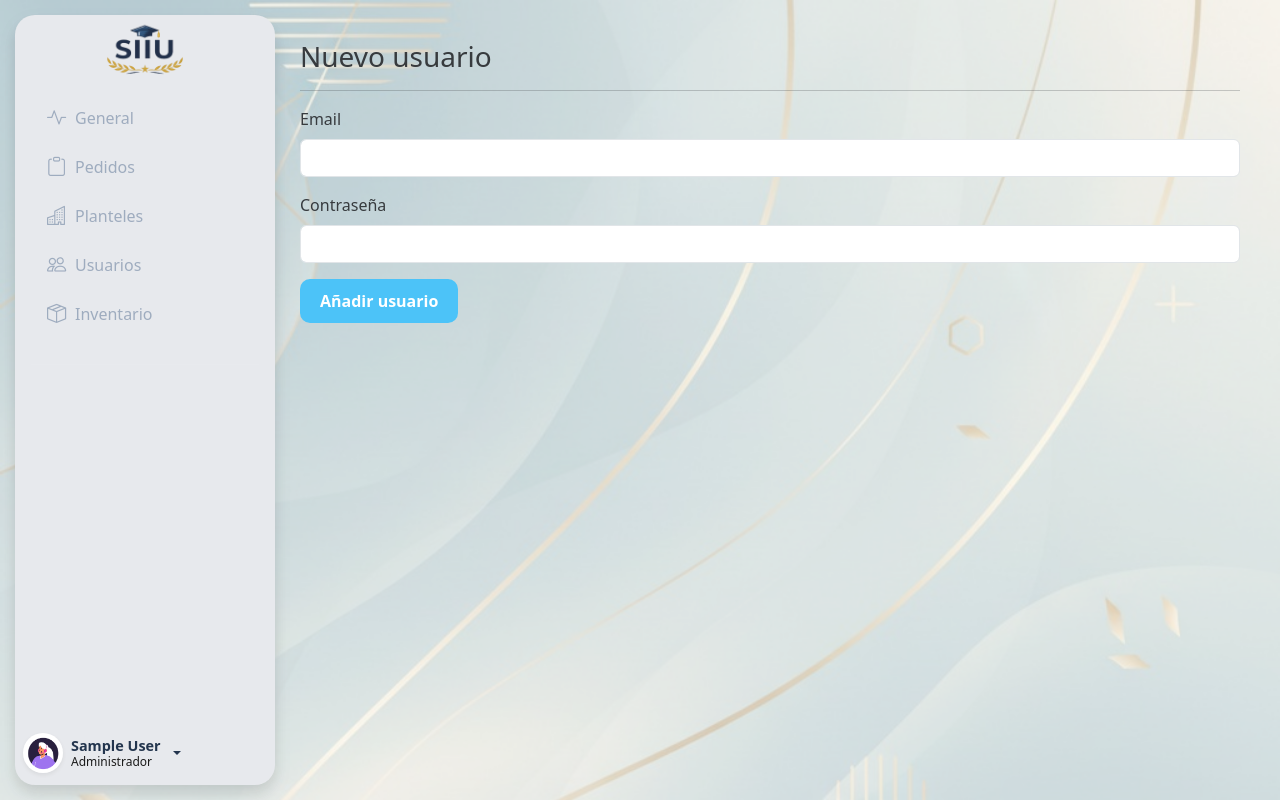
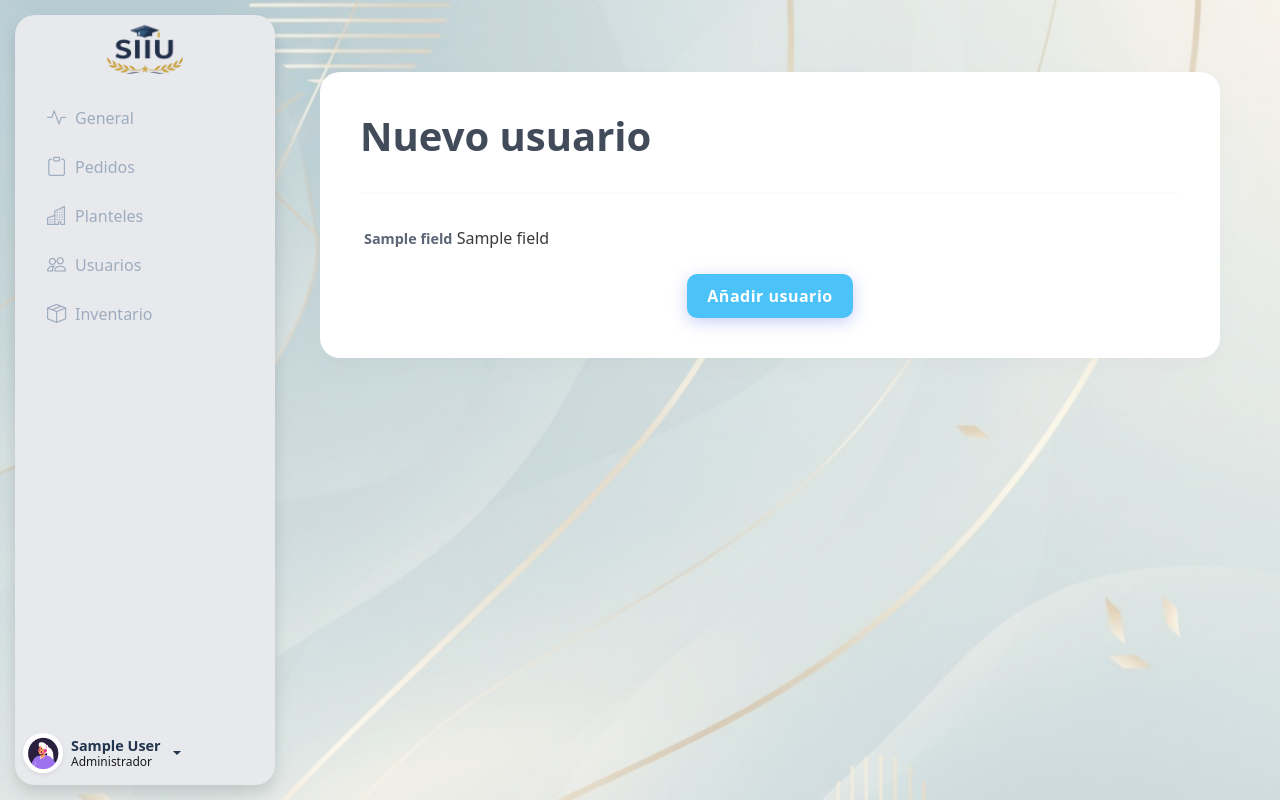
Before and after one commit to DaveChessington/SIIU, a Django app: template templates/new_user.html in a window 1280 px wide. Run offline with Django 5.2, Linux system fonts and the light colour scheme; a user stored in the database is signed in; tables that the repository leaves empty hold one stand-in row (values such as "Sample post"); the template is opened without the code that fills it: values that come from a table or form of the project are taken from there, most other values are stand-ins (such as "Sample title", 1, 10 or a date in 2020); parts of the project's set-up code (start-up, migrations or seed data) failed here and were passed over.

Commit message:
layout and styles for new user form page

```diff
--- a/templates/new_user.html
+++ b/templates/new_user.html
@@ -1,16 +1,88 @@
 {% extends 'base_site.html' %}
+
 {% block main_content %}
+
+<style>
+    h1 {
+        font-weight: 700;
+        color: #2d3748;
+        margin-bottom: 2rem;
+    }
+
+    /* Container & Header */
+    form {
+        background: #ffffff;
+        padding: 2.5rem;
+        border-radius: 20px;
+        box-shadow: 0 10px 25px rgba(0, 0, 0, 0.03);
+        max-width: 900px;
+        margin: 2rem auto;
+    }
+
+    hr {
+        border: 0;
+        border-top: 2px solid #edf2f7;
+        margin-bottom: 2rem;
+    }
+
+    /* Label Styling */
+    .form-label {
+        font-weight: 600;
+        font-size: 0.9rem;
+        color: #4a5568;
+        margin-bottom: 8px;
+        margin-left: 4px;
+    }
+
+
+
+    /* Error Styling */
+    .alert-danger {
+        background-color: #fff5f5;
+        border: none;
+        color: #c53030;
+        font-size: 0.85rem;
+        font-weight: 500;
+        border-radius: 8px;
+        padding: 8px 12px !important;
+    }
+
+    /* Modern Button */
+    .btn-primary {
+        background: linear-gradient(135deg, #667eea 0%, #764ba2 100%);
+        border: none;
+        padding: 12px 40px;
+        border-radius: 12px;
+        font-weight: 600;
+        letter-spacing: 0.5px;
+        transition: all 0.3s ease;
+        box-shadow: 0 4px 15px rgba(102, 126, 234, 0.4);
+    }
+
+    .btn-primary:hover {
+        transform: translateY(-2px);
+        box-shadow: 0 6px 20px rgba(102, 126, 234, 0.6);
+        filter: brightness(1.1);
+    }
+</style>
+
 {% if perms.users.can_manage_users %}
 <form method="post" novalidate>
     {% csrf_token %}
-            <h3>Nuevo usuario</h3>
+    <h1>Nuevo usuario</h1>
     <hr>
-            {% for field in form %}
-                <div class="mb-3">
+
+    {% for row in field_layout %}
+    <div class="row">
+        {% for field in row.fields %}
+        <!--<div class="col-md-{% if row|length == 1 %}12{% else %}6{% endif %} mb-3">-->
+        <div class="col-md-{{row.col}} mb-3">
             <label for="{{ field.id_for_label }}" class="form-label">
                 {{ field.label }}
             </label>
+
             {{ field }}
+
             {% if field.errors %}
             <div class="alert alert-danger mt-1 p-1" role="alert">
                 {{ field.errors|striptags }}
@@ -18,7 +90,14 @@
             {% endif %}
         </div>
         {% endfor %}
-            <button type="submit" class="btn btn-primary">Añadir usuario</button>
+    </div>
+    {% endfor %}
+    <div class="d-flex justify-content-center align-items-center">
+        <button type="submit" class="btn btn-primary ">
+            Añadir usuario
+        </button>
+    </div>
+
 </form>
 {% endif %}
 {% endblock %}
--- a/users/forms.py
+++ b/users/forms.py
@@ -66,3 +66,11 @@ class UserRegWithRoleAndBuildingForm(UserRegistrationForm):
             'role': forms.Select(attrs={'class': 'form-control'}),
             'building': forms.Select(attrs={'class': 'form-control'}),
         }
+
+    #proposed layout for fields
+    field_layout = [
+            ('first_name', 'last_name'),
+            ('email',),
+            ('password', 'confirm_password'),
+            ('role','building')
+    ]
```
Also changed, not shown: users/views.py (+21 -5 lines). Lines whose indentation alone changed are shown as unchanged.
